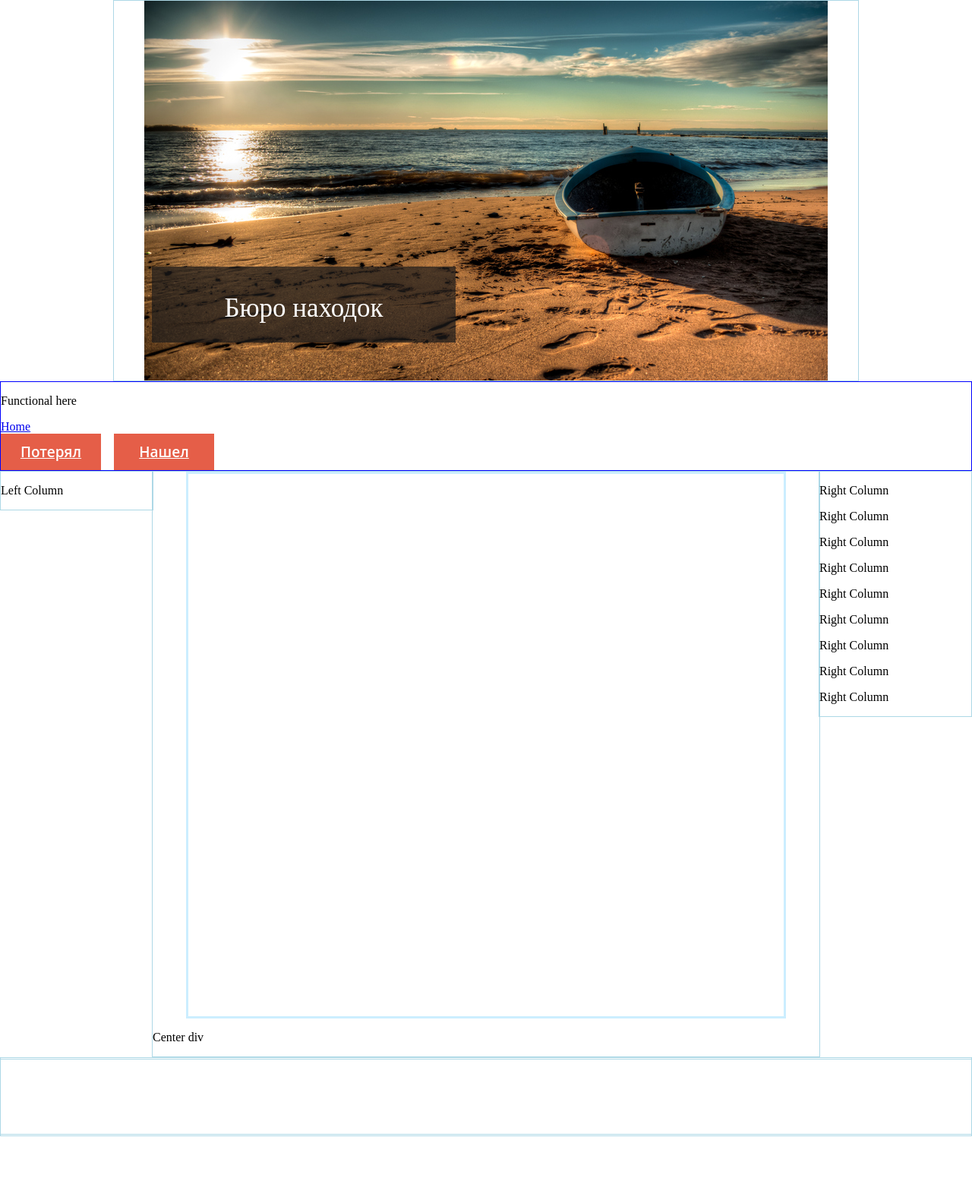
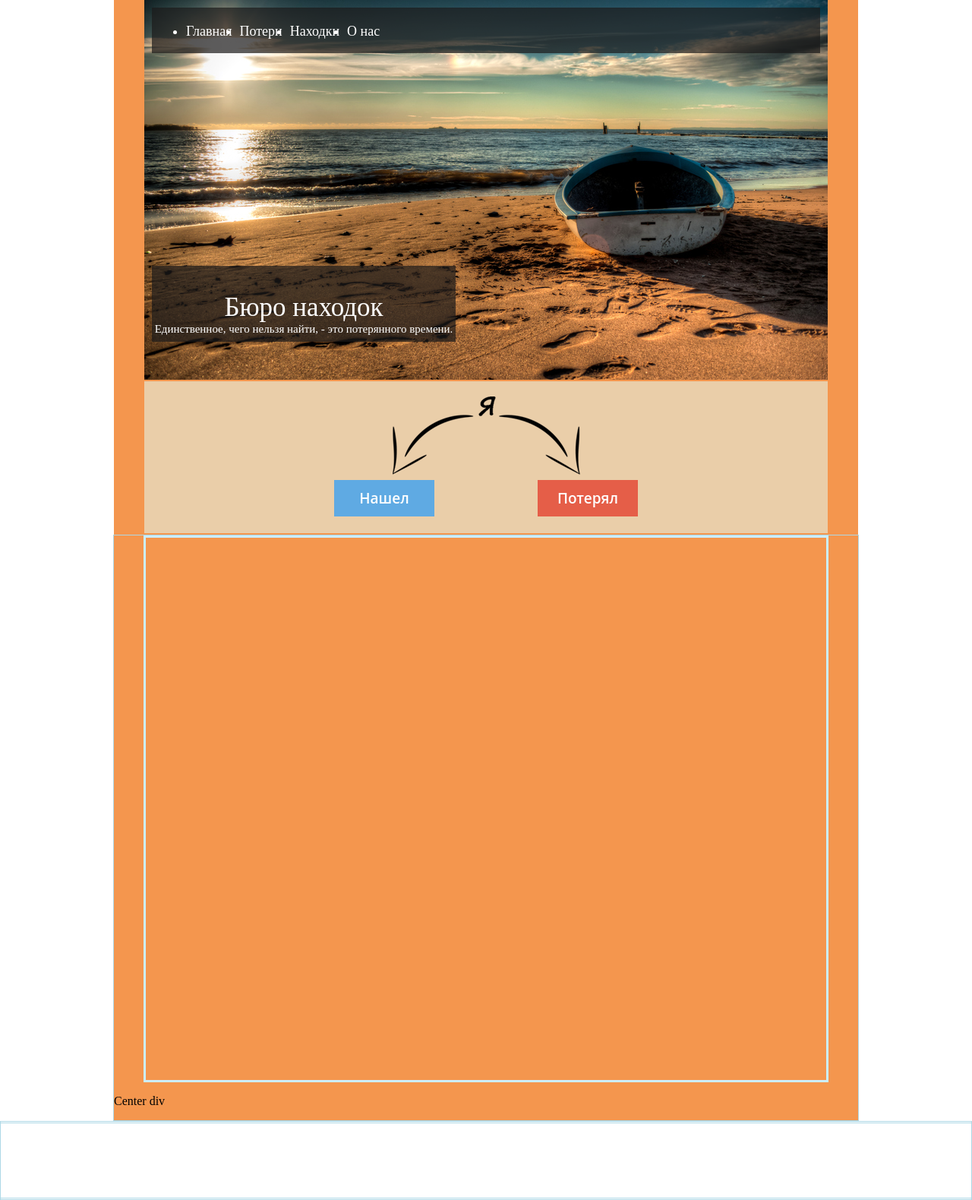
Before and after one commit to Befelith/buro, a PHP site: page /?page=1 in a window 1280 px wide. Shown: the whole page at 76% size. Before the commit the page ends 1496 px from the top, so only its background shows below. Run offline with PHP 8.4, Linux system fonts and the light colour scheme; data that the repository does not hold is empty.

Commit message:
Кое-как запилил дизайн главной страницы.

```diff
--- a/www/index.php
+++ b/www/index.php
@@ -6,23 +6,76 @@
      {
             margin: 0 auto; /*это чтоб центрировать контент при превышении max-width*/
             min-width: 980px;
-            max-width: 1500px;
+            max-width: 1400px;
      }
 
      html, body {margin:0;height:100%;}
-     #header {position:relative;width:980px;height:500px;border: 1px solid #add8e6;background:url(images/header_487.png) no-repeat;background-position:center;margin: 0 auto;}
+
+     /*http://www.templatemonster.com/ru/demo/42626.html сделать хедер как здесь*/
+     #header {
+         position:relative;
+         width:980px;
+         height:500px;
+         /*border: 1px solid #add8e6;*/
+
+         background:url(images/header_487.png) no-repeat;
+         background-color: #f4964e;
+         background-position:center;
+         margin: 0 auto;
+     }
      /*#header_image {position:absolute;left:50%;width:900px;height:500px;border: 1px solid #add8e6;background:url(images/header_487.png) no-repeat;}*/
      #slogan{position:absolute;top:350px;left:50px;width: 400px; height: 100px;background-image: url(images/slogan_bg.png);}
-     #functionality{border: 1px solid blue;}
-     #left {float:left;width:200px;border: 1px solid #add8e6;}
-     #right {float:right;width:200px;border: 1px solid #add8e6;}
-     #center {margin:0 200px 0 200px;border: 1px solid #add8e6;min-width: 570px;}
-     #spacer {height:100px;border: 1px solid #add8e6;}
-     #footer {height:100px;margin-top:-100px;border: 1px solid #add8e6;}
-     .clear {clear:both;}
+     #menu_div{position:absolute;top:10px;left:50px;width: 880px; height: 60px;background-image: url(images/slogan_bg.png);}
+     #menu li{color: white;float:left;font-size: 18px;margin:5px;}
+     #menu li a:link, #menu li a:visited {color: white;text-decoration: none;}
+     #menu li:visited{color: white;}
+     #functionality
+     {
+         position: relative;
+         /*border: 1px solid blue;*/
+         margin: 0 auto; /*это чтоб центрировать контент при превышении max-width*/
+         width: 980px; /*можно везде поставить auto!*/
+         height: 200px;
+         /*background-color: #ff8850;*//* reactor*/
+         background-color: #f4964e;;
+         border-top: 2px solid #f4964e;;
+         border-bottom: 2px solid #f4964e;;
+         /*margin-top: 3px;*/
+         /*margin-bottom: 3px;*/
 
+     }
+     #choice_wrap
+     {
+         position: relative;
+         /*border: 1px solid blue;*/
+         margin: 0 auto; /*это чтоб центрировать контент при превышении max-width*/
+         width: 900px; /*можно везде поставить auto!*/
+         height: 200px;
+         background:url(images/iam.png) no-repeat;
+         background-position:top;
+         background-color: #eacea9;
+     }
+     .button_found
+     {
+         position:absolute;
+         top:130px;
+         left:250px;
+         border: none;
+         float: none;
+         display: block;
+         width: 100px;
+         padding: 8px 16px !important;
+         background: #5FAAE3;
+         color: #fff !important;
+         font: 600 19px/32px 'Open Sans', sans-serif;
+         text-align: center;
+         text-decoration: none;
+     }
      .button_lost
      {
+         position:absolute;
+         top:130px;
+         right:250px;
          border: none;
          float: none;
          display: block;
@@ -32,26 +85,23 @@
          color: #fff !important;
          font: 600 19px/32px 'Open Sans', sans-serif;
          text-align: center;
+         text-decoration: none;
      }
-     .button_found
-     {
-         position: absolute;
-         left: 150px;
-         border: none;
-         float: none;
-         display: block;
-         width: 100px;
-         padding: 8px 16px !important;
-         background: #E55E48;
-         color: #fff !important;
-         font: 600 19px/32px 'Open Sans', sans-serif;
-         text-align: center;
-     }
+
+     /*#left {float:left;width:200px;border: 1px solid #add8e6;}*/
+     /*#right {float:right;width:200px;border: 1px solid #add8e6;}*/
+     #center {margin: 0 auto;border: 1px solid #add8e6;min-width: 570px;width: 980px;background-color: #f4964e;}
+     #spacer {height:100px;border: 1px solid #add8e6;}
+     #footer {height:100px;margin-top:-100px;border: 1px solid #add8e6;}
+     .clear {clear:both;}
+
+
+
      .main-table
      {
          height:90%;
          table-layout:fixed;
-         width: 90%;
+         width: 92%;
          margin: 0 auto;
          display: block;
          word-wrap: break-word;
@@ -73,39 +123,44 @@
 <div id='wrapper'>
     <div id='header'>
         <!-- Содержимое хэдэра -->
+        <div id='menu_div'>
+            <ul id='menu'>
+                <li><a href='http://buro/index.php'>Главная</a></li>
+                <li><a href='#'>Потери</a></li>
+                <li><a href='#'>Находки</a></li>
+                <li><a href='#'>О нас</a></li>
+            </ul>
+        </div>
             <div id='slogan'>
-                <p style='color: white; font-size: 35px; text-align: center;'>Бюро находок</p>
+                <p style='color: white; font-size: 35px; text-align: center;'>Бюро находок<br><a style="font-size: 15px;">Единственное, чего нельзя найти, - это потерянного времени.</a></p>
             </div>
+
 
     </div>
     <div id="functionality">
         <!--Управление-->
-        <p>Functional here</p>
-        <?
-        echo "<a href='index.php'>Home</a><br>";
-//        echo "<a href='post_add.php?type=lost'>Потерял</a><br>";
-//        echo "<a href='post_add.php?type=found'>Нашел</a><br>";
-        ?>
-        <a href='post_add.php?type=found' class="button_found">Нашел</a>
-        <a href='post_add.php?type=lost' class="button_lost">Потерял</a>
+        <div id='choice_wrap'>
+            <a href='post_add.php?type=found' class="button_found">Нашел</a>
+            <a href='post_add.php?type=lost' class="button_lost">Потерял</a>
+        </div>
     </div>
 
-        <div id='left'>
-            <!-- Содержимое левой колонки -->
-            <p>Left Column</p>
-        </div>
-        <div id='right'>
-            <!-- Содержимое правой колонки -->
-            <p>Right Column</p>
-            <p>Right Column</p>
-            <p>Right Column</p>
-            <p>Right Column</p>
-            <p>Right Column</p>
-            <p>Right Column</p>
-            <p>Right Column</p>
-            <p>Right Column</p>
-            <p>Right Column</p>
-        </div>
+<!--        <div id='left'>-->
+<!--            <!-- Содержимое левой колонки -->
+<!--            <p>Left Column</p>-->
+<!--        </div>-->
+<!--        <div id='right'>-->
+<!--            <!-- Содержимое правой колонки -->
+<!--            <p>Right Column</p>-->
+<!--            <p>Right Column</p>-->
+<!--            <p>Right Column</p>-->
+<!--            <p>Right Column</p>-->
+<!--            <p>Right Column</p>-->
+<!--            <p>Right Column</p>-->
+<!--            <p>Right Column</p>-->
+<!--            <p>Right Column</p>-->
+<!--            <p>Right Column</p>-->
+<!--        </div>-->
         <div id='center'>
             <!-- Содержимое центральной колонки -->
             <?php include_once("lib/main.php");?>
```
Also changed, not shown: www/images/arrows/2011_Arrow_black_curving_axe_67°_attraction.png (added), www/images/arrows/black_arrow (1).png (added), www/images/arrows/black_arrow.png (added), www/images/arrows/ftline_line_arrow_begin.png (added), www/images/arrows/psd_vector_arrow/psd_vector_arrow/Arrow-Set_preview.jpg (added), www/images/arrows/psd_vector_arrow/psd_vector_arrow/readme.txt (added), www/images/arrows/rg1024_Set_of_simple_arrow.png (added), www/images/arrows/tikigiki_misc-arrows-009.png (added), www/images/iam.png (added), 3 other files.
